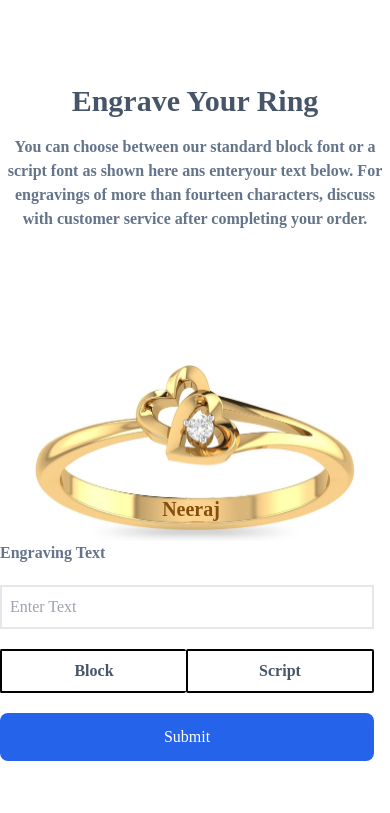
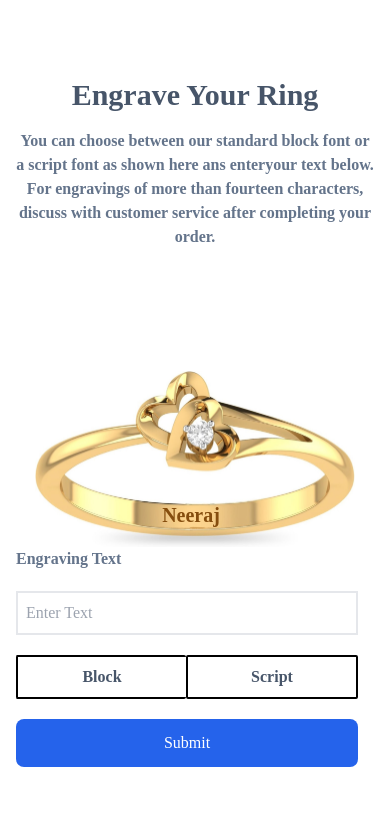
Before and after one commit to Neeraj4094/Checkoutprogress, a website: page Checkout.html in a window 390 px wide. Shown: the top 813 px of the page. Drawn offline with Linux system fonts and the light colour scheme.

Commit message:
Test Finished

```diff
--- a/Checkout.html
+++ b/Checkout.html
@@ -889,7 +889,7 @@
 
         <!-- Modal -->
         <div class="w-full h-full fixed top-0 grid place-items-center bg-black/50 z-10">
-            <article class="md:px-20 py-8 w-full h-full max-w-3xl grid place-items-center bg-white space-y-8">
+            <article class="md:px-20 py-8 px-4 w-full h-full max-w-3xl grid place-items-center bg-white space-y-8">
                 <div class=" text-center text-slate-500 space-y-4">
                     <h2 class="text-3xl font-bold text-slate-600">Engrave Your Ring</h2>
                     <p class="text-base font-semibold">You can choose between our
```
